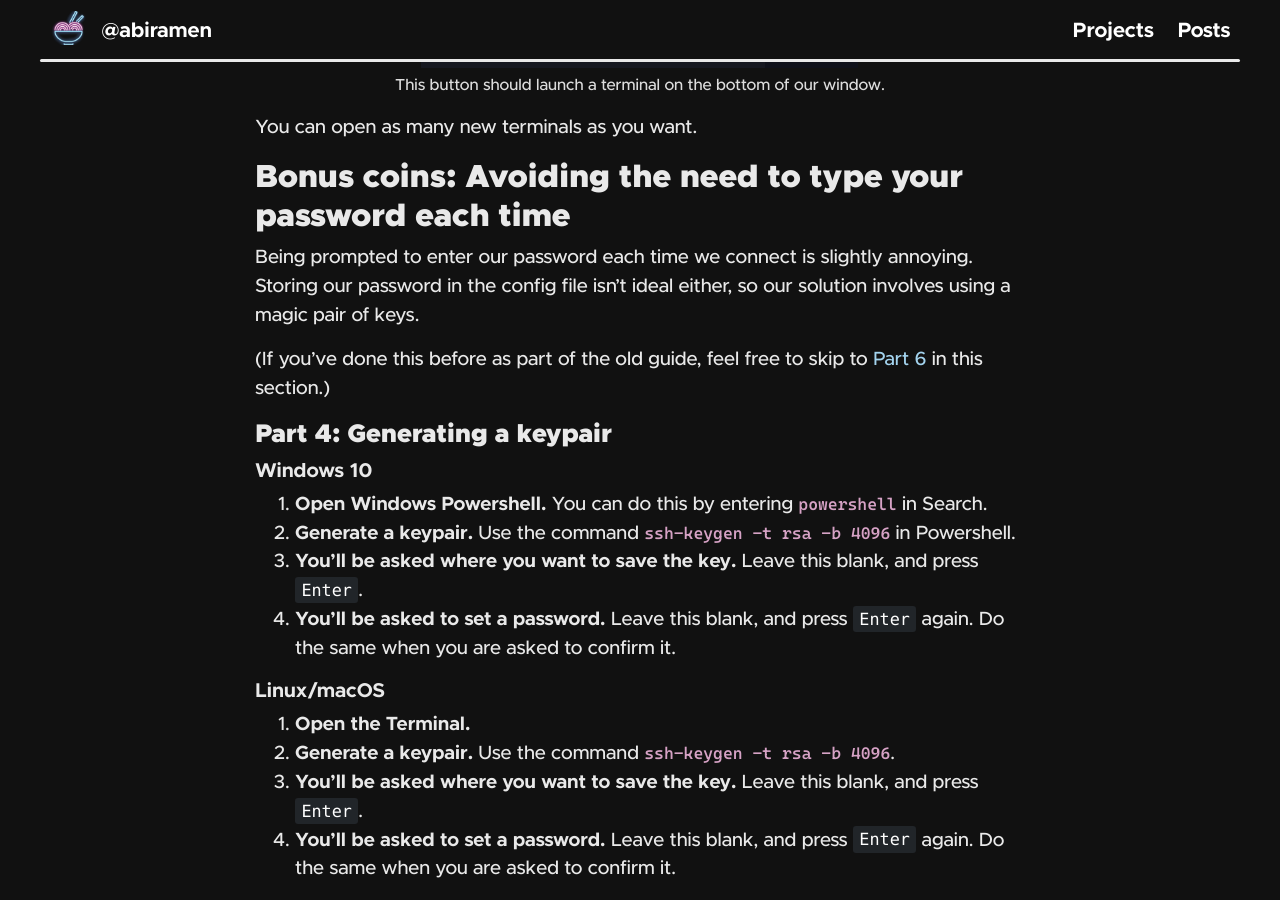
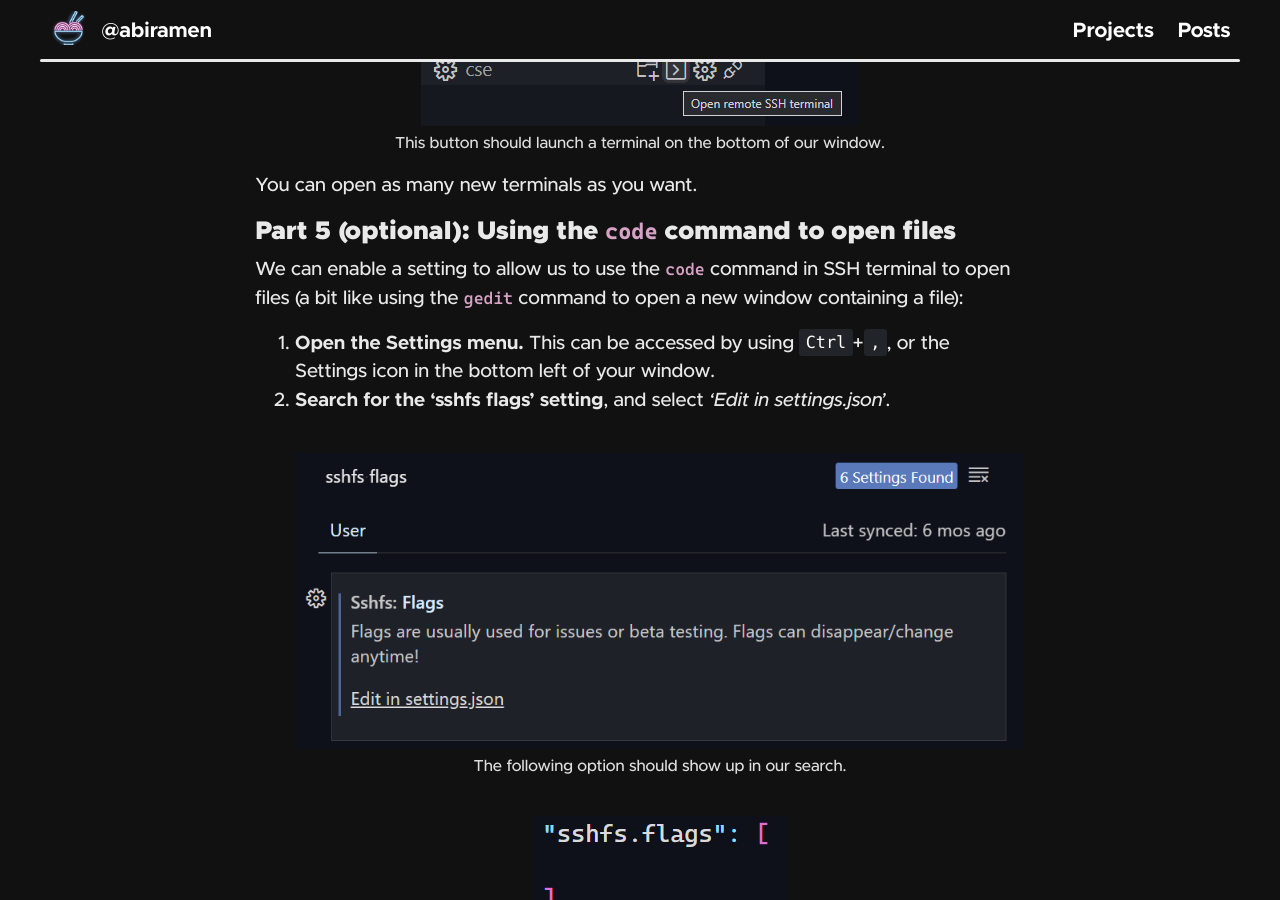
Before and after one commit to jeffreydyao/abiramen.github.io, a Jekyll site: the page built from _posts/2021-08-28-cse-setup.md, in a window 1280 px wide and 900 px high, scrolled down 6799 px. Built offline with Jekyll 4.4.1, drawn with Linux system fonts in a browser that asks for light colours; nearby versions of some CDN libraries; comment, search, counter and statistics services are not loaded; some of the changed text lies outside the part shown.

Commit message:
cse-setup: Add code command

````diff
--- a/_posts/2021-08-28-cse-setup.md
+++ b/_posts/2021-08-28-cse-setup.md
@@ -20,6 +20,7 @@ If you're currently doing COMP1511, I would strongly advise you to use the provi
 
 The solution we're about to go through provides a more seamless coding experience without having to load a full visual interface from CSE computers. This has the added benefits of not being affected by compression, especially if you have a poor connection, and being able to use a more fully fledged editor.
 
+{: .alert .alert-red}
 ***obligatory disclaimer**: despite myself (and those acknowledged in this post) being employed by the school of cse at the time of writing, this does **not** necessarily reflect the views of my employer. i am also not responsible if your computer blows up. you get it, don't you?* 👌👌
 
 ## Getting started 🎉
@@ -112,6 +113,29 @@ There's a good chance that you also need a **terminal** to get your work done. T
 
 You can open as many new terminals as you want.
 
+### Part 5 (optional): Using the `code` command to open files
+
+We can enable a setting to allow us to use the `code` command in SSH terminal to open files (a bit like using the `gedit` command to open a new window containing a file):
+
+1. **Open the Settings menu.** This can be accessed by using <kbd>Ctrl</kbd>+<kbd>,</kbd>, or the Settings icon in the bottom left of your window.
+1. **Search for the 'sshfs flags' setting**, and select *'Edit in settings.json'*.
+
+    | ![Searching for the SSH FS flags setting.](/assets/images/blog/cse-setup/sshfs-flags.png) |
+    |:--:|
+    | The following option should show up in our search.|
+
+    | ![The SSH FS flags settings in JSON](/assets/images/blog/cse-setup/sshfs-json-flags.png) |
+    |:--:|
+    | A new tab should open, presenting an empty set of square brackets like this. There may or may not be a comma there.|
+
+1. **Add the following in between the square brackets**: `"REMOTE_COMMANDS"` (be sure to include the quotation marks), and use <kbd>Ctrl</kbd>+<kbd>S</kbd> to save the file.
+
+    | ![The "REMOTE_COMMANDS" flag added.](/assets/images/blog/cse-setup/sshfs-added-flag.png) |
+    |:--:|
+    | You should now have this in between the square brackets. Don't add a comma if there wasn't already one there.|
+
+You should now be able to use the `code` command in your terminal the next time you connect.
+
 ## Bonus coins: Avoiding the need to type your password each time
 
 Being prompted to enter our password each time we connect is slightly annoying. Storing our password in the config file isn't ideal either, so our solution involves using a magic pair of keys.
@@ -121,18 +145,18 @@ Being prompted to enter our password each time we connect is slightly annoying.
 ### Part 4: Generating a keypair
 ##### Windows 10
 1. **Open Windows Powershell.** You can do this by entering `powershell` in Search.
-1. **Generate a keypair.**  Use the command `ssh-keygen -t rsa -b 4096` in Powershell.
+1. **Generate a keypair.**  Use the command `ssh-keygen -t ed25519` in Powershell.
 1. **You'll be asked where you want to save the key.** Leave this blank, and press <kbd>Enter</kbd>.
 1. **You'll be asked to set a password.** Leave this blank, and press <kbd>Enter</kbd> again. Do the same when you are asked to confirm it.
 
 ##### Linux/macOS
 
 1. **Open the Terminal.**
-1. **Generate a keypair.**  Use the command `ssh-keygen -t rsa -b 4096`.
+1. **Generate a keypair.**  Use the command `ssh-keygen -t ed25519`.
 1. **You'll be asked where you want to save the key.** Leave this blank, and press <kbd>Enter</kbd>.
 1. **You'll be asked to set a password.** Leave this blank, and press <kbd>Enter</kbd> again. Do the same when you are asked to confirm it.
 
-Your computer has now generated two files: `id_rsa` and `id_rsa.pub`. The `id_rsa.pub` file is what's called a public key, while `id_rsa` is a private key. **Never share (or really, even open) your private key.** It's called a private key for a reason ~~(that is, because you should share it with the world)~~.
+Your computer has now generated two files: `id_ed25519` and `id_ed2559.pub`. The `id_ed25519.pub` file is what's called a public key, while `id_ed25519` is a private key. **Never share (or really, even open) your private key.** It's called a private key for a reason ~~(that is, because you should share it with the world)~~.
 
 ### Part 5: Using the keypair on CSE machines
 For this to work, we need to give the CSE machines the **public** half of your keypair. If you're on Linux/macOS, this should be pretty easy, but if you're on Windows 10, there's a few more steps.
@@ -144,7 +168,7 @@ For this to work, we need to give the CSE machines the **public** half of your k
     ```ssh z5555555@cse.unsw.edu.au "mkdir ~/.ssh;chmod 700 ~/.ssh;touch ~/.ssh/authorized_keys;chmod 600 ~/.ssh/authorized_keys"```
 1. **Run the following command**, again replacing with your own zID. Enter your password when prompted. (Again, this is all one command, so be sure to copy-paste the whole thing!)
 
-    ```type $env:USERPROFILE\.ssh\id_rsa.pub | ssh z5555555@cse.unsw.edu.au "cat >> .ssh/authorized_keys"```
+    ```type $env:USERPROFILE\.ssh\id_ed25519.pub | ssh z5555555@cse.unsw.edu.au "cat >> .ssh/authorized_keys"```
 1. **Attempt to connect** with `ssh z5555555@cse.unsw.edu.au`, replacing with your own zID. If we were successful, you should **not** be prompted for your password!
 
 ##### Linux/macOS
@@ -167,8 +191,8 @@ Voila! You had it a bit easier here.
     |:--:|
     | Editing the CSE configuration.|
 1. **Scroll down** to the 'private key' option.
-    * If you're on **Windows**, set this to `$USERPROFILE/.ssh/id_rsa`.
-    * If you're on **macOS or Linux**, set this to `$HOME/.ssh/id_rsa`.
+    * If you're on **Windows**, set this to `$USERPROFILE/.ssh/id_ed25519`.
+    * If you're on **macOS or Linux**, set this to `$HOME/.ssh/id_ed25519`.
 1. **Be sure to scroll down and click save.**
 1. **Connect again**, just like in Part 3. You shouldn't be prompted for your password now!
 
@@ -185,7 +209,7 @@ If you hate clutter and don't want to your entire CSE home directory (say, for e
 ### Editor rulers
 The COMP1511 style guide requires you to make sure your lines of code aren't longer than 80 characters (and it's good practice to do so!). You can make VS Code show a handy little ruler to make sure your lines aren't too long.
 
-1. **Open the settings.json file.** To do this, press <kbd>Ctrl+Shift+P</kbd> and search for **Open Settings (JSON).** A file should open.
+1. **Open the settings.json file.** To do this, press <kbd>Ctrl</kbd>+<kbd>Shift</kbd>+<kbd>P</kbd> and search for **Open Settings (JSON).** A file should open.
 1. **We need to add to this file.** You should see that the last line is a curly brace like this: <code>}</code>. What we want to do is add a comma to the second last line. Then, create a new line after the comma, and paste this:
 ```
 "[c]" :{
@@ -197,21 +221,25 @@ The COMP1511 style guide requires you to make sure your lines of code aren't lon
 
 ### Other extensions
 VS Code has heaps of themes and extensions. Some which I use:
-- **C/C++ Snippets.** Occasionally saves time with suggestions. Make sure to install from your Remote-SSH window.
 - **Material Icon Theme.**
 - **Dainty and Dainty - Material Theme.** I personally use Dainty - Material Theme Ocean.
 - **Discord Rich Presence.** If you use Discord, then it'll update your currently playing status with details of what you're coding on. If one of your friends tries to drag you into a voice call, you can just open up VS Code and tell them that you're busy working 😛
 
-It's worth noting that several extensions may not work due to the nature of how the SSH FS extension works.
+It's worth noting that several extensions may not work due to the nature of how the SSH FS extension works - if there's a particular extension you need, and you're a more advanced user, try following my [other guide](/cse-sshfs) instead.
 
 ## Troubleshooting SSH FS
-I'm not quite sure about common issues since this guide is still relatively new. If there's something I can add here, feel free to reach out!
+
+### Error running command sshfs.add
+
+Be sure that you've used the correct name for the Host under your configuration, such as `login0.cse.unsw.edu.au` for example. If this doesn't work, try using `login.cse.unsw.edu.au`, or `cse.unsw.edu.au` instead.
 
 ## Have feedback, or want to reach out?
 If you've spotted an error, or have any suggestions or improvements that I can make, feel free to contact me! My details are at the bottom of this page.
 
 ## Acknowledgements
-* [spanishpear](https://github.com/spanishpear){:target="_blank"} for letting me know that CSE intends to encouage students to use this extension, leading to me unshelving this blogpost idea.
+* [spanishpear](https://github.com/spanishpear){:target="_blank"} for letting me know that CSE intends to encouage students to use this extension, and posting the original GitHub issue which led to the `code` command getting added, leading to me unshelving this blogpost idea.
+* [hexDoor](https://github.com/hexDoor) for discovering and filing an issue with the SSH FS extension's method of determining startup directory.
+* The maintainers and contributors of relevant open source software, particularly [SchoofsKelvin](https://github.com/SchoofsKelvin) for their particular quick response to issues raised by the above people and myself.
 * [adaluong](https://github.com/adaluong){:target="_blank"} and [lukefisklennon](https://github.com/lukefisklennon){:target="_blank"} for reading over this post and providing feedback.
 
 Again, this post does not necessarily represent the views of the School of CSE. CSE's official guide can be found [here](https://www.cse.unsw.edu.au/~learn/homecomputing/sshfs-remote/){:target="_blank"}.
````
Also changed, not shown: other parts of _posts/2021-08-28-cse-setup.md (+1 -1 lines), assets/images/blog/cse-setup/sshfs-added-flag.png (added), assets/images/blog/cse-setup/sshfs-flags.png (added), assets/images/blog/cse-setup/sshfs-json-flags.png (added).
